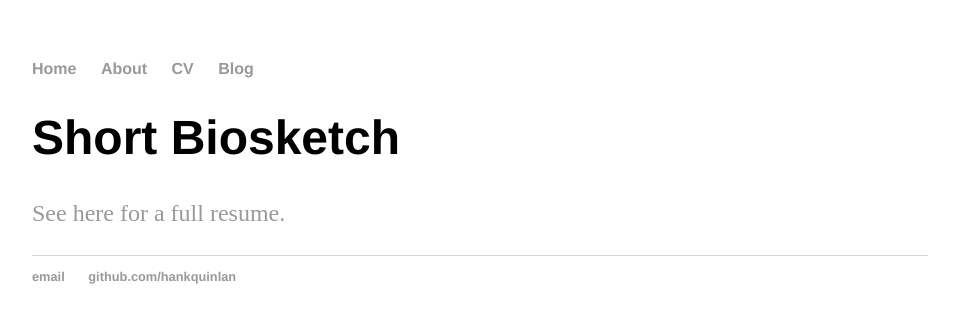
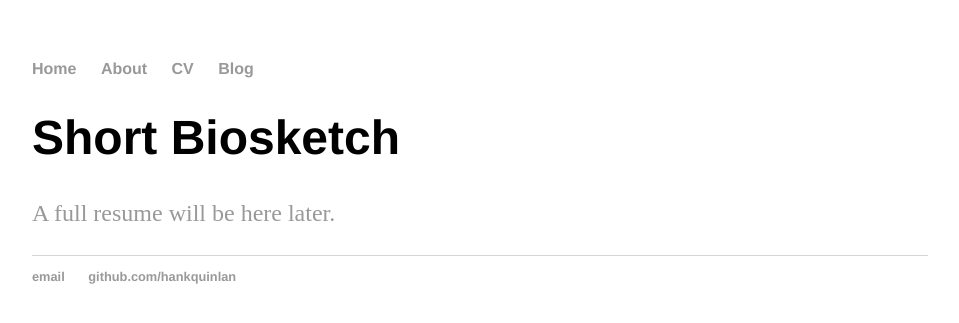
Before and after one commit to dpolefrone/dpolefrone.github.io, a Jekyll site: the page built from cv/index.html, in a window 1280 px wide. Shown: the top 323 px of the page, without its empty margins (160-1119 px from the left). Built offline with Jekyll 4.4.1, drawn with Linux system fonts in a browser that asks for light colours.

Commit message:
Update index.html

```diff
--- a/cv/index.html
+++ b/cv/index.html
@@ -4,5 +4,5 @@ title: CV
 ---
 <div class="blurb">
 	<h1>Short Biosketch</h1>
-	<p><a href="/about">See here for a full resume.</a></p>
+	<p><a href="/about">A full resume will be here later.</a></p>
 </div><!-- /.blurb -->
```
